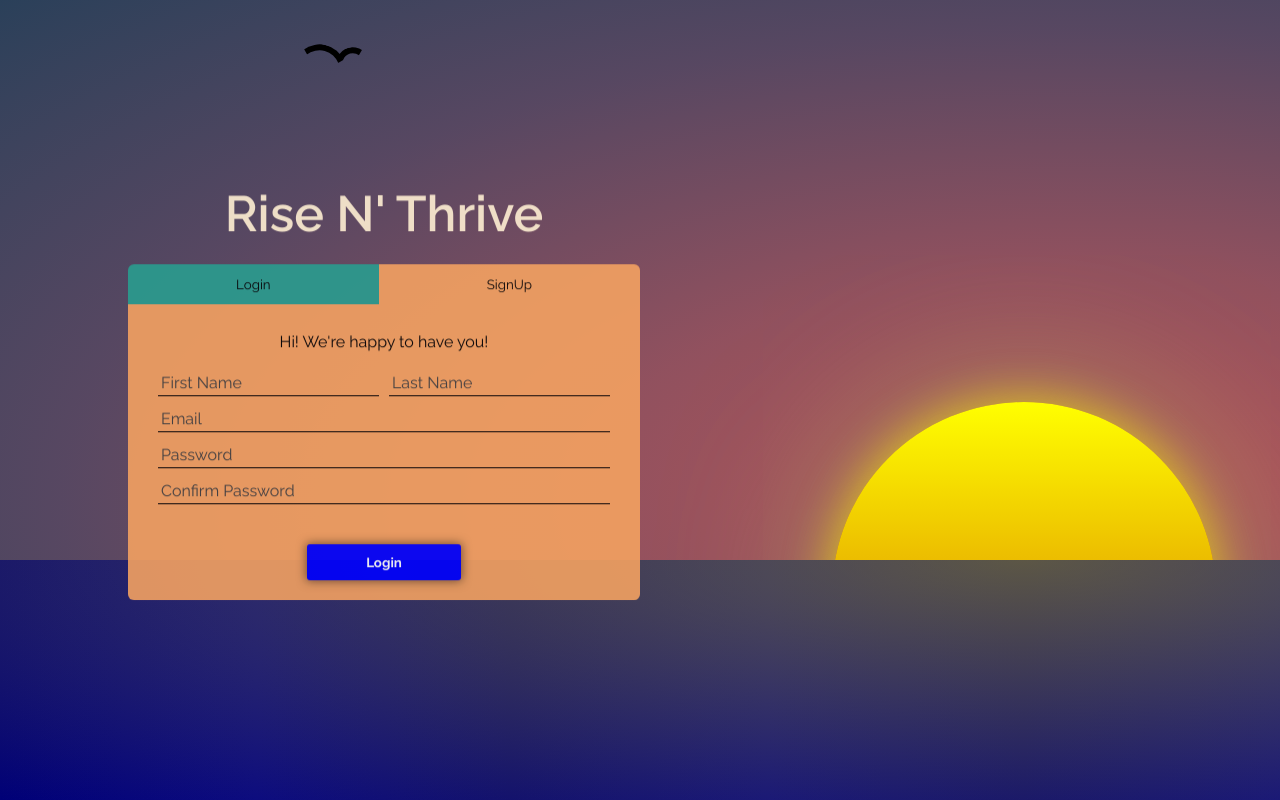
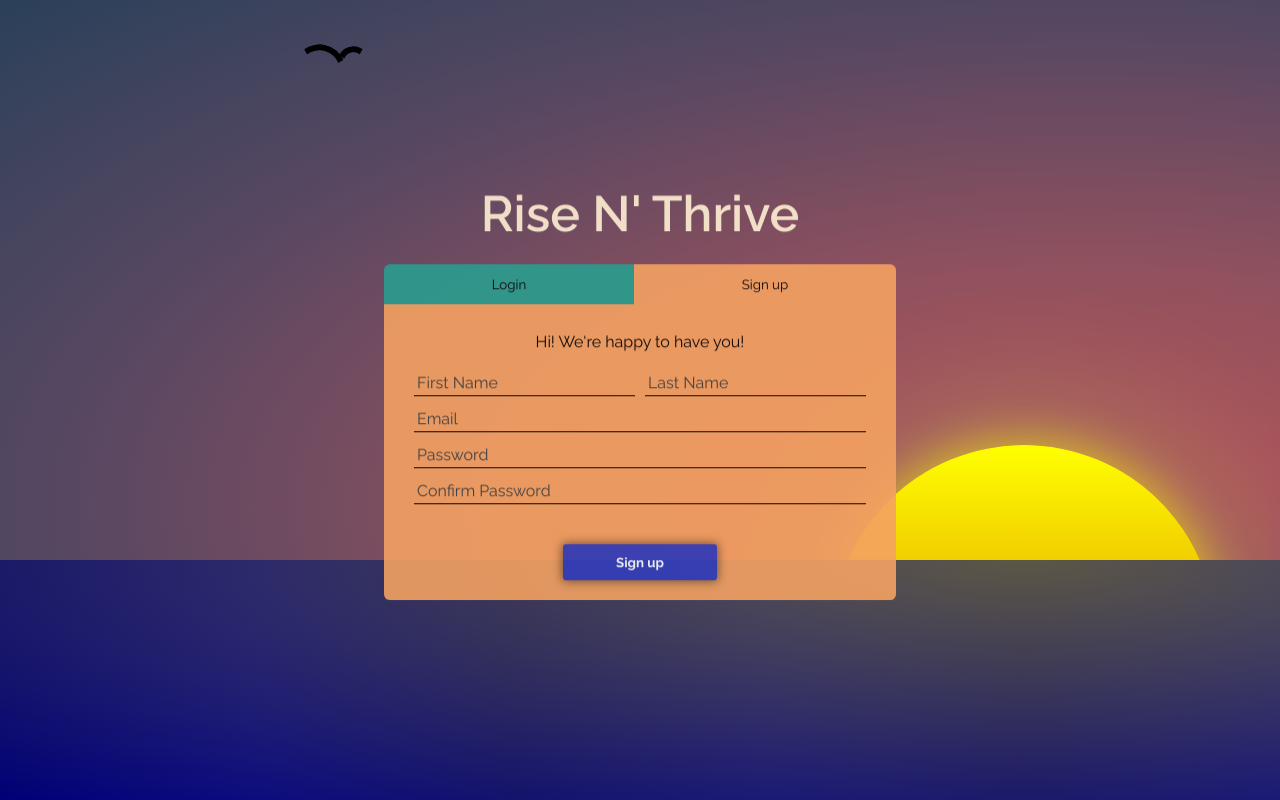
Before and after one commit to romeodixonll/Rise-N-Thrive, a React (Create React App) app: page /signup in a window 1280 px wide. Built offline with nearby package versions, Linux system fonts and the light colour scheme.

Commit message:
fixed animation on login/signup page

```diff
--- a/src/components/PageComponents/login/Login.js
+++ b/src/components/PageComponents/login/Login.js
@@ -1,14 +1,14 @@
 import { Fragment } from 'react'
 import classes from './Login.module.css'
 
-const Login = () => {
+const Login = (props) => {
     return (
         <div className={classes.form}>
             <div>
                 <h2>Welcome back!</h2>
                 <div className={classes.inputsColumn}>
-                    <input type="email" placeholder='Email' />
-                    <input type="password" placeholder='Password' />
+                    <input type="email" placeholder='Email' value={props.emailInput} onChange={(e)=>props.setEmailInput(e.target.value)}/>
+                    <input type="password" placeholder='Password' value={props.passwordInput} onChange={(e)=>props.setPasswordInput(e.target.value)} />
                 </div>
             </div>
             <button type="submit">Login</button>
--- a/src/components/PageComponents/login/Login.module.css
+++ b/src/components/PageComponents/login/Login.module.css
@@ -43,7 +43,7 @@
 
 .form button {
     border: none;
-    background-color: blue;
+    background-color: #343fbb;
     padding: 10px;
     width: 30%;
     color: white;
@@ -52,10 +52,16 @@
     box-shadow: 0 0 10px 1px rgba(0, 0, 0, 0.507);
     margin-bottom: 20px;
     border-radius: 3px;
+    transition: 300ms ease-in-out;
 }
 
 .form button:hover {
     cursor: pointer;
+    background-color: #293191;
+}
+
+.form button:active {
+    background-color: #1c2266;
 }
 
 .form input {
--- a/src/components/PageComponents/login/LoginOrSignUp.js
+++ b/src/components/PageComponents/login/LoginOrSignUp.js
@@ -1,4 +1,5 @@
-import { Route, Switch, NavLink, useLocation } from 'react-router-dom';
+import { useState } from 'react'
+import { Route, Switch, NavLink } from 'react-router-dom';
 import { CSSTransition, TransitionGroup } from 'react-transition-group';
 import '../../../App.css'
 
@@ -8,6 +9,22 @@ import Login from './Login';
 import Signup from './Signup';
 
 const LoginOrSignUp = () => {
+    const [firstNameInput, setFirstNameInput] = useState('');
+    const [lastNameInput, setLastNameInput] = useState('');
+    const [emailInput, setEmailInput] = useState('');
+    const [passwordInput, setPasswordInput] = useState('');
+    const [passwordConfirmInput, setPasswordConfirmInput] = useState('');
+
+    const submitHandler = (e) => {
+        e.preventDefault();
+
+        setFirstNameInput('');
+        setLastNameInput('');
+        setEmailInput('');
+        setPasswordInput('');
+        setPasswordConfirmInput('');
+    }
+
 
     return <div className={classes.card}>
         <h1>Rise N' Thrive</h1>
@@ -16,27 +33,42 @@ const LoginOrSignUp = () => {
                 <button>Login</button>
             </NavLink>
             <NavLink to="/signup">
-                <button>SignUp</button>
+                <button>Sign up</button>
             </NavLink>
         </nav>
         <Route render={({ location }) => (
-            <TransitionGroup component={'form'} style={{position:'relative'}} className={classes.form}>
+            <TransitionGroup component={'form'} style={{ position: 'relative' }} className={classes.form} onSubmit={submitHandler}>
                 <CSSTransition
                     key={location.key}
                     timeout={150}
                     classNames='fade'>
                     <Switch location={location}>
                         <Route path="/login" exact>
-                            <Login />
+                            <Login
+                                setEmailInput={setEmailInput}
+                                setPasswordInput={setPasswordInput}
+                                emailInput={emailInput}
+                                passwordInput={passwordInput}
+                            />
                         </Route>
-                        <Route  path="/signup" exact >
-                            <Signup/>
+                        <Route path="/signup" exact >
+                            <Signup
+                                setFirstNameInput={setFirstNameInput}
+                                setLastNameInput={setLastNameInput}
+                                setEmailInput={setEmailInput}
+                                setPasswordInput={setPasswordInput}
+                                setPasswordConfirmInput={setPasswordConfirmInput}
+                                firstNameInput={firstNameInput}
+                                lastNameInput={lastNameInput}
+                                emailInput={emailInput}
+                                passwordInput={passwordInput}
+                                passwordConfirmInput={passwordConfirmInput}
+                            />
                         </Route>
                     </Switch>
                 </CSSTransition>
             </TransitionGroup>
-
-         )} />
+        )} />
 
 
     </div>
--- a/src/components/PageComponents/login/LoginOrSignUp.module.css
+++ b/src/components/PageComponents/login/LoginOrSignUp.module.css
@@ -3,7 +3,7 @@
     z-index: 1000;
     opacity: .90;
     top: 40%;
-    left: 30%;
+    left: 50%;
     transform:translate(-50%,-50%);
     width:40vw;
     height: 32.7vh;
--- a/src/components/PageComponents/login/Signup.js
+++ b/src/components/PageComponents/login/Signup.js
@@ -1,22 +1,22 @@
 import { Fragment } from 'react'
 import classes from './Signup.module.css'
 
-const Signup = () => {
+const Signup = (props) => {
     return (
         <div className={classes.form}>
             <div>
             <h2>Hi! We're happy to have you!</h2>
             <div className={classes.inputsColumn}>
                 <div className={classes.nameInputs}>
-                    <input type="text" placeholder='First Name' />
-                    <input type="text" placeholder='Last Name' />
+                    <input type="text" placeholder='First Name' value={props.firstNameInput} onChange={(e)=>props.setFirstNameInput(e.target.value)}/>
+                    <input type="text" placeholder='Last Name' value={props.lastNameInput} onChange={(e)=>props.setLastNameInput(e.target.value)}/>
                 </div>
-                <input type="email" placeholder='Email' />
-                <input type="password" placeholder='Password' />
-                <input type="password" placeholder='Confirm Password' />
+                <input type="email" placeholder='Email' value={props.emailInput} onChange={(e)=>props.setEmailInput(e.target.value)}/>
+                <input type="password" placeholder='Password' value={props.passwordInput} onChange={(e)=>props.setPasswordInput(e.target.value)}/>
+                <input type="password" placeholder='Confirm Password' value={props.passwordConfirmInput} onChange={(e)=>props.setPasswordConfirmInput(e.target.value)}/>
             </div>
             </div>
-            <button type="submit">Login</button>
+            <button type="submit">Sign up</button>
         </div>
     )
 }
--- a/src/components/PageComponents/login/Signup.module.css
+++ b/src/components/PageComponents/login/Signup.module.css
@@ -46,7 +46,7 @@
 
 .form button {
     border: none;
-    background-color: blue;
+    background-color: #343fbb;
     padding: 10px;
     width: 30%;
     color: white;
@@ -55,10 +55,16 @@
     box-shadow: 0 0 10px 1px rgba(0, 0, 0, 0.507);
     margin-bottom: 20px;
     border-radius: 3px;
+    transition: 300ms ease-in-out;
 }
 
 .form button:hover {
     cursor: pointer;
+    background-color: #293191;
+}
+
+.form button:active {
+    background-color: #1c2266;
 }
 
 .form input {
--- a/src/components/PageComponents/login/SunRiseBackground.module.css
+++ b/src/components/PageComponents/login/SunRiseBackground.module.css
@@ -55,7 +55,7 @@ html {
       top: 70%;
     }
     100% {
-      top: 15%;
+      top: 30%;
     }
   }
 
@@ -92,7 +92,7 @@ html {
     border-left-color: transparent;
     border-bottom-color: transparent;
     transform: rotateZ(-75deg);
-    animation: move 25s linear infinite, flap .5s linear alternate infinite;
+    animation: move 25s linear infinite, flap 1s linear alternate infinite;
     z-index: 70;
   }
 
@@ -101,7 +101,7 @@ html {
 
     opacity: 1;
     top: 50px;
-    width: 30px;
+    width: 32.2px;
     height: 24px;
     border: 6px solid black;
     border-radius: 50%;
@@ -110,7 +110,7 @@ html {
     border-top-color: transparent;
     transform: rotateZ(75deg);
     margin: 0px 52px;
-    animation: move 25s linear infinite
+    animation: move 25s linear infinite, flap 1s linear alternate infinite;
   }
 
 
@@ -162,3 +162,17 @@ html {
       left: 100%;
     }
   }
+
+
+@keyframes flap {
+  0% {
+    border-radius: 10%;
+  }
+  60% {
+    border-radius: 90%;
+  }
+  100% {
+    border-radius: 90%;
+
+  }
+}
```
